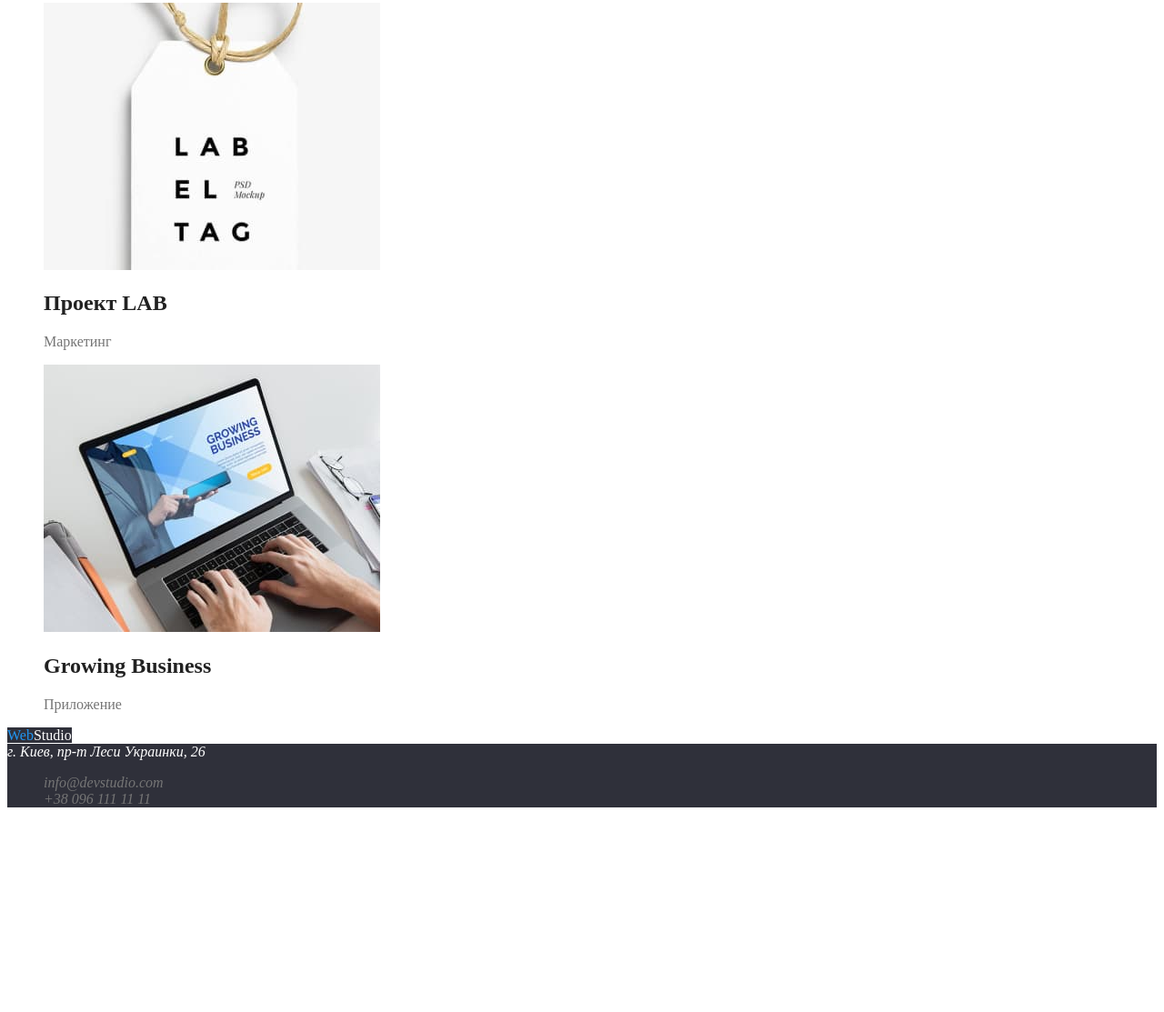
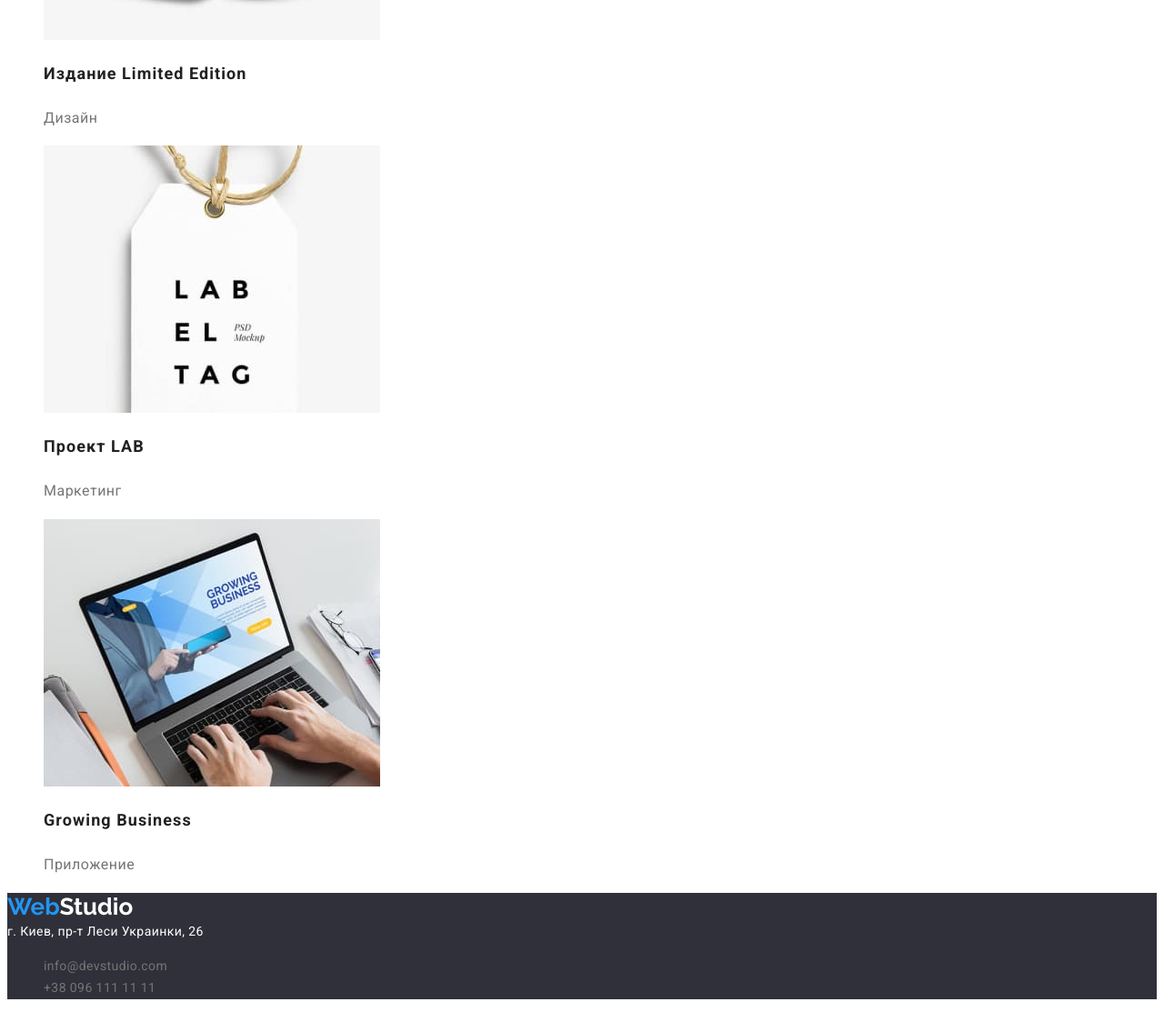
Before and after one commit to Daynero/frontend_hw_2, a plain HTML site: page portfolio.html in a window 1280 px wide. Shown: the part 3125-4238 px from the top of the page at 91% size. Before the commit the page ends 4029 px from the top, so only its background shows below. Drawn offline with Linux system fonts and the light colour scheme.

Commit message:
Добавленны шрифты и стили к ним

```diff
--- /dev/null
+++ b/css/common.css
@@ -0,0 +1,106 @@
+:root {
+  --primary-text-color: #757575;
+  --secondary-text-color: #212121;
+  --blue-color: #2196f3;
+  --black-color: #000000;
+  --white-color: #ffffff;
+  --button-color: #f5f4fa;
+}
+
+body {
+  font-family: "Roboto", sans-serif;
+  color: var(--primary-text-color);
+}
+
+/* Логотип */
+.nav.logo > span {
+  font-family: "Raleway", sans-serif;
+  font-weight: bold;
+  font-size: 26px;
+  line-height: 1.2;
+
+  letter-spacing: 0.03em;
+  color: var(--blue-color);
+}
+
+.nav.logo {
+  text-decoration: none;
+  font-family: "Raleway", sans-serif;
+  font-weight: bold;
+  font-size: 26px;
+  line-height: 1.2;
+  color: var(--black-color);
+}
+/* Строка навигации по сайту */
+.nav {
+  color: var(--secondary-text-color);
+}
+
+.nav.link {
+  text-decoration: none;
+  font-weight: 500;
+  font-size: 14px;
+  line-height: 16px;
+  letter-spacing: 0.02em;
+  color: var(--secondary-text-color);
+}
+
+.nav.link:hover,
+.nav.link:focus {
+  color: var(--blue-color);
+}
+
+.list {
+  list-style: none;
+}
+/* Телефон и эмэйл */
+.contact {
+  text-decoration: none;
+  font-weight: 500;
+  font-size: 14px;
+  line-height: 16px;
+  letter-spacing: 0.02em;
+  color: var(--primary-text-color);
+}
+
+.contact:hover,
+.contact:focus {
+  color: var(--blue-color);
+}
+
+/* Footer */
+.footer {
+  background-color: #2f303a;
+}
+.footer .logo {
+  text-decoration: none;
+  font-family: "Raleway", sans-serif;
+  font-weight: bold;
+  font-size: 26px;
+  line-height: 1.2;
+  color: var(--white-color);
+}
+.footer .logo > span {
+  font-family: "Raleway", sans-serif;
+  font-weight: bold;
+  font-size: 26px;
+  line-height: 1.2;
+  color: var(--blue-color);
+}
+.footer .adress {
+  font-style: normal;
+  font-weight: normal;
+  font-size: 14px;
+  line-height: 1.71;
+
+  letter-spacing: 0.03em;
+  color: var(--white-color);
+}
+.footer .contact {
+  font-style: normal;
+  font-weight: normal;
+  font-size: 14px;
+  line-height: 1.71;
+
+  letter-spacing: 0.03em;
+}
--- a/css/portfolio.css
+++ b/css/portfolio.css
@@ -1,55 +1,12 @@
-:root {
-  --primary-text-color: #757575;
-  --secondary-text-color: #212121;
-  --blue-color: #2196f3;
-  --black-color: #000000;
-  --white-color: #ffffff;
-  --button-color: #f5f4fa;
-}
-
-body {
-  color: var(--primary-text-color);
-}
-
-/* Логотип */
-.nav.logo > span {
-  color: var(--blue-color);
-}
-
-.nav.logo {
-  text-decoration: none;
-  color: var(--black-color);
-}
-/* Строка навигации по сайту */
-.nav {
-  color: var(--secondary-text-color);
-}
-
-.nav.link {
-  text-decoration: none;
-  color: var(--secondary-text-color);
-}
-
-.nav.link:hover,
-.nav.link:focus {
-  color: var(--blue-color);
-}
-
-.list {
-  list-style: none;
-}
-/* Телефон и эмэйл */
-.contact {
-  text-decoration: none;
-  color: var(--primary-text-color);
-}
-
-.contact:hover,
-.contact:focus {
-  color: var(--blue-color);
-}
 /* Cекция main */
 .main.button {
+  font-style: normal;
+  font-weight: 500;
+  font-size: 16px;
+  line-height: 1.62;
+
+  text-align: center;
+  letter-spacing: 0.03em;
   color: var(--secondary-text-color);
   background-color: var(--button-color);
 }
@@ -60,19 +17,19 @@ body {
   cursor: pointer;
 }
 .main.h2 {
+  font-style: normal;
+  font-weight: bold;
+  font-size: 18px;
+  line-height: 2;
+
+  letter-spacing: 0.06em;
   color: var(--secondary-text-color);
 }
-/* Footer */
-.footer {
-  background-color: #2f303a;
+.about {
+  font-style: normal;
+  font-weight: normal;
+  font-size: 16px;
+  line-height: 1.87;
+
+  letter-spacing: 0.03em;
 }
-.footer.logo {
-  text-decoration: none;
-  color: var(--white-color);
-}
-.footer.logo > span {
-  color: var(--blue-color);
-}
-.footer.adress {
-  color: var(--white-color);
-}
--- a/css/style.css
+++ b/css/style.css
@@ -1,60 +1,26 @@
-:root {
-  --primary-text-color: #757575;
-  --secondary-text-color: #212121;
-  --blue-color: #2196f3;
-  --black-color: #000000;
-  --white-color: #ffffff;
-}
-
-body {
-  color: var(--primary-text-color);
-}
-
-/* Логотип */
-.nav.logo > span {
-  color: var(--blue-color);
-}
-
-.nav.logo {
-  text-decoration: none;
-  color: var(--black-color);
-}
-/* Строка навигации по сайту */
-.nav {
-  color: var(--secondary-text-color);
-}
-
-.nav.link {
-  text-decoration: none;
-  color: var(--secondary-text-color);
-}
-
-.nav.link:hover,
-.nav.link:focus {
-  color: var(--blue-color);
-}
-
-.list {
-  list-style: none;
-}
-/* Телефон и эмэйл */
-.contact {
-  text-decoration: none;
-  color: var(--primary-text-color);
-}
-
-.contact:hover,
-.contact:focus {
-  color: var(--blue-color);
-}
-
 /* Cекция ГЕРОЙ */
 .main.h1 {
   color: var(--white-color);
+  font-weight: 900;
+  font-size: 44px;
+  line-height: 1.36;
+
+  text-align: center;
+  letter-spacing: 0.06em;
+  text-transform: uppercase;
+
   background-color: #2f303a;
 }
 
 .main.button {
+  font-weight: bold;
+  font-size: 16px;
+  line-height: 1.87;
+
+  display: flex;
+  align-items: center;
+  text-align: center;
+  letter-spacing: 0.06em;
   color: var(--white-color);
   background-color: var(--blue-color);
 }
@@ -64,31 +30,55 @@ body {
   /* Здесь когда то скроется заголовок */
 
 .main.h3 {
+  font-weight: bold;
+  font-size: 14px;
+  line-height: 1.2;
+  letter-spacing: 0.03em;
+  text-transform: uppercase;
   color: var(--secondary-text-color);
+}
+
+.main.h3 > span {
+  font-style: normal;
+  font-weight: normal;
+  font-size: 14px;
+  line-height: 1.71;
+
+  letter-spacing: 0.03em;
 }
 
 /* Секция чем мы занимаемся */
 .examples.h2 {
+  font-weight: bold;
+  font-size: 36px;
+  line-height: 42px;
+  text-align: center;
+  letter-spacing: 0.03em;
   color: var(--secondary-text-color);
 }
 /* Секция наша команда */
 .our-team.h2 {
+  font-weight: bold;
+  font-size: 36px;
+  line-height: 42px;
+  text-align: center;
+  letter-spacing: 0.03em;
   color: var(--secondary-text-color);
 }
 .name {
+  font-weight: 500;
+  font-size: 16px;
+  line-height: 1.2;
+
+  text-align: center;
+  letter-spacing: 0.03em;
   color: var(--secondary-text-color);
 }
-/* Footer */
-.footer {
-  background-color: #2f303a;
+.name .about {
+  font-weight: normal;
+  font-size: 16px;
+  line-height: 1.2;
+
+  text-align: center;
+  letter-spacing: 0.03em;
 }
-.footer.logo {
-  text-decoration: none;
-  color: var(--white-color);
-}
-.footer.logo > span {
-  color: var(--blue-color);
-}
-.footer.adress {
-  color: var(--white-color);
-}
--- a/portfolio.html
+++ b/portfolio.html
@@ -3,6 +3,12 @@
   <head>
     <meta charset="UTF-8" />
     <meta name="viewport" content="width=device-width, initial-scale=1.0" />
+    <link rel="preconnect" href="https://fonts.gstatic.com" />
+    <link
+      href="https://fonts.googleapis.com/css2?family=Raleway:wght@700&family=Roboto:wght@400;500;700;900&display=swap"
+      rel="stylesheet"
+    />
+    <link rel="stylesheet" href="./css/common.css" />
     <link rel="stylesheet" href="./css/portfolio.css" />
     <title>HomeWork_2</title>
   </head>
@@ -62,7 +68,7 @@
               height="294"
             />
             <h2 class="main h2">Технокряк</h2>
-            <p>Веб-сайт</p>
+            <p class="about">Веб-сайт</p>
           </li>
           <li>
             <img
@@ -72,7 +78,7 @@
               height="294"
             />
             <h2 class="main h2">Постер New Orlean vs Golden Star</h2>
-            <p>Дизайн</p>
+            <p class="about">Дизайн</p>
           </li>
           <li>
             <img
@@ -82,7 +88,7 @@
               height="294"
             />
             <h2 class="main h2">Ресторан Seafood</h2>
-            <p>Приложение</p>
+            <p class="about">Приложение</p>
           </li>
           <li>
             <img
@@ -91,8 +97,8 @@
               width="370"
               height="294"
             />
-            <h2>Проект Prime</h2>
-            <p>Маркетинг</p>
+            <h2 class="main h2">Проект Prime</h2>
+            <p class="about">Маркетинг</p>
           </li>
           <li>
             <img
@@ -102,7 +108,7 @@
               height="294"
             />
             <h2 class="main h2">Проект Boxes</h2>
-            <p>Приложение</p>
+            <p class="about">Приложение</p>
           </li>
           <li>
             <img
@@ -112,7 +118,7 @@
               height="294"
             />
             <h2 class="main h2">Inspiration has no Borders</h2>
-            <p>Веб-сайт</p>
+            <p class="about">Веб-сайт</p>
           </li>
           <li>
             <img
@@ -122,7 +128,7 @@
               height="294"
             />
             <h2 class="main h2">Издание Limited Edition</h2>
-            <p>Дизайн</p>
+            <p class="about">Дизайн</p>
           </li>
           <li>
             <img
@@ -132,7 +138,7 @@
               height="294"
             />
             <h2 class="main h2">Проект LAB</h2>
-            <p>Маркетинг</p>
+            <p class="about">Маркетинг</p>
           </li>
           <li>
             <img
@@ -142,27 +148,25 @@
               height="294"
             />
             <h2 class="main h2">Growing Business</h2>
-            <p>Приложение</p>
+            <p class="about">Приложение</p>
           </li>
         </ul>
       </section>
     </main>
-    <footer>
-      <a class="footer logo" href="http://127.0.0.1:5500/index.html"
+    <footer class="footer">
+      <a class="logo" href="http://127.0.0.1:5500/index.html"
         ><span>Web</span>Studio</a
       >
-      <address class="footer adress">
+      <address class="adress">
         г. Киев, пр-т Леси Украинки, 26
         <ul class="list">
           <li>
-            <a class="footer contact" href="mailto:info@devstudio.com"
+            <a class="contact" href="mailto:info@devstudio.com"
               >info@devstudio.com</a
             >
           </li>
           <li>
-            <a class="footer contact" href="tel:+380961111111"
-              >+38 096 111 11 11</a
-            >
+            <a class="contact" href="tel:+380961111111">+38 096 111 11 11</a>
           </li>
         </ul>
       </address>
```
Also changed, not shown: index.html (+15 -11 lines).
